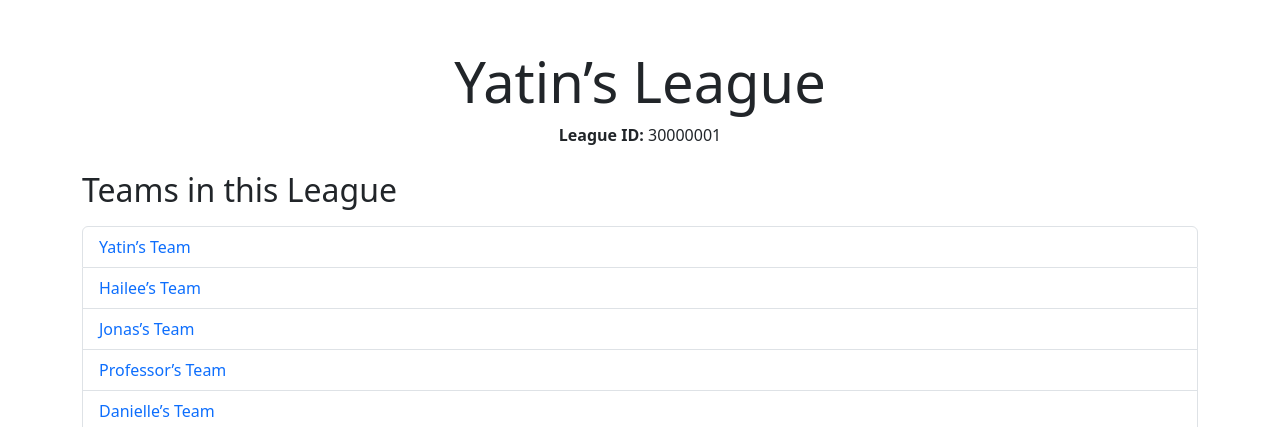
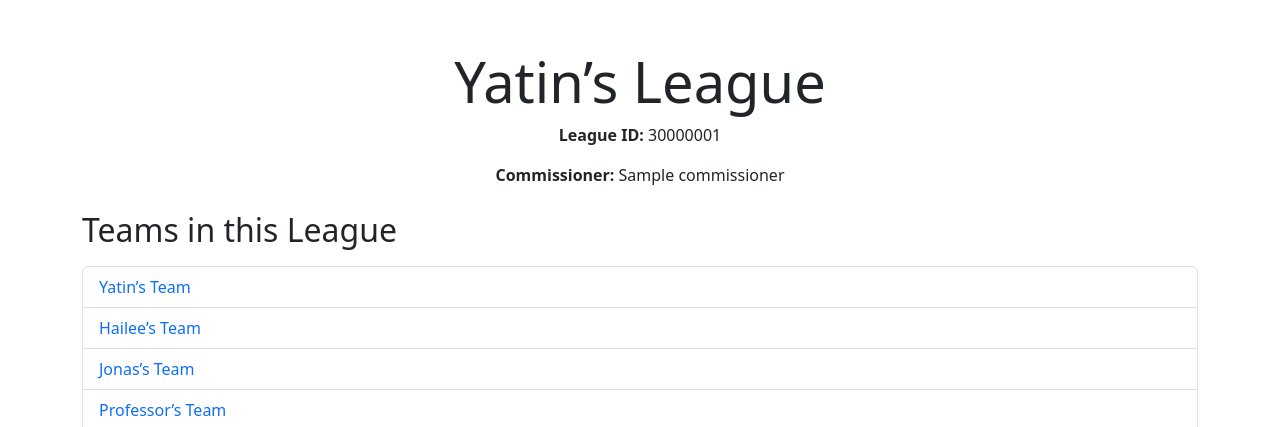
Before and after one commit to jonasdao808/fantasy_league, a Flask app: template templates/league.html in a window 1280 px wide. Shown: the part 56-483 px from the top of the page. Run offline with Flask 3, Linux system fonts and the light colour scheme; data comes from the database, SQL or seed files in the repository; tables that the repository leaves empty hold one stand-in row (values such as "Sample post"); the template is opened without the code that fills it: values that come from a table or form of the project are taken from there, most other values are stand-ins (such as "Sample title", 1, 10 or a date in 2020); parts of the project's set-up code (start-up, migrations or seed data) failed here and were passed over.

Commit message:
Update league.html
added commissioner to page

```diff
--- a/templates/league.html
+++ b/templates/league.html
@@ -37,6 +37,7 @@
         <div class="text-center mb-4">
             <h1 class="display-4">{{ league.league_name }}</h1>
             <p><strong>League ID:</strong> {{ league.league_ID }}</p>  <!-- Display the League ID -->
+            <p><strong>Commissioner:</strong> {{ commissioner }}</p>  <!-- Display the Commissioner's Name -->
         </div>
 
         <!-- Teams Section -->
```
